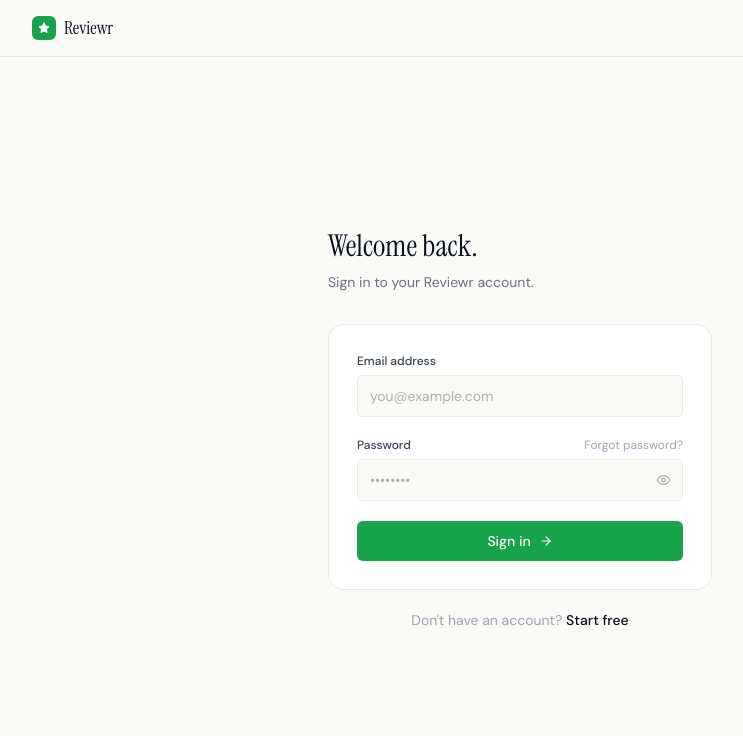
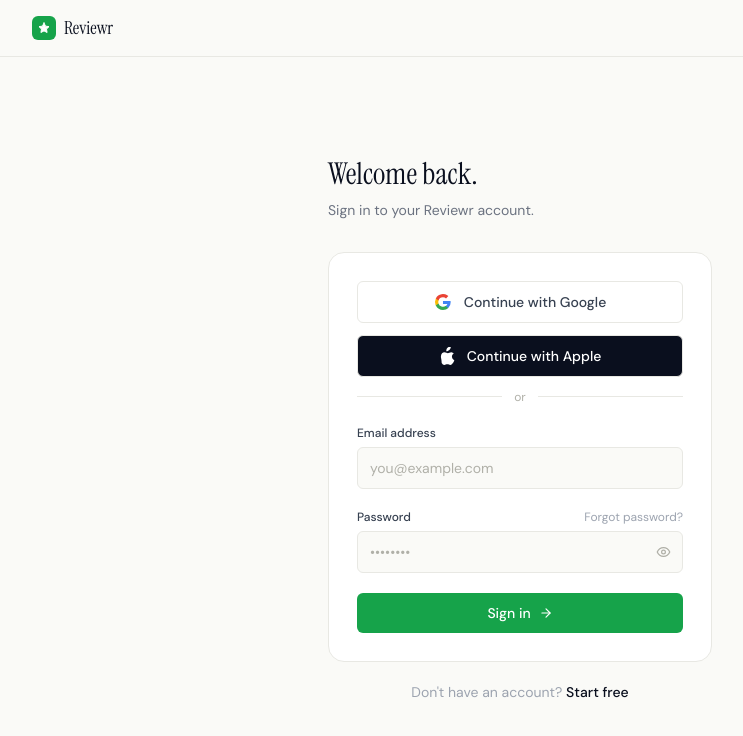
Before and after one commit to zmaj1234/reviewr, a Next.js app: page /login in a window 1280 px wide. Shown: the top 736 px of the page, without its empty margins (120-863 px from the left). Built offline with nearby package versions, Linux system fonts and the light colour scheme.

Commit message:
feat: add Google and Apple OAuth to login/signup

```diff
--- a/app/(auth)/login/page.tsx
+++ b/app/(auth)/login/page.tsx
@@ -7,6 +7,7 @@ import { Star, Eye, EyeOff, ArrowRight } from 'lucide-react'
 import { createClient } from '@/lib/supabase/client'
 import { Spinner } from '@/components/ui/spinner'
 import { useToast } from '@/components/ui/toast'
+import { OAuthButtons } from '@/components/auth/oauth-buttons'
 
 export default function LoginPage() {
   const [email, setEmail] = useState('')
@@ -58,6 +59,7 @@ export default function LoginPage() {
           </div>
 
           <form onSubmit={handleSubmit} className="bg-white border border-[#e8e8e3] rounded-lg p-7 space-y-5">
+            <OAuthButtons />
             <div>
               <label className="block text-xs font-medium text-[#374151] mb-1.5">Email address</label>
               <input
--- a/app/(auth)/signup/page.tsx
+++ b/app/(auth)/signup/page.tsx
@@ -7,6 +7,7 @@ import { Star, Eye, EyeOff, ArrowRight } from 'lucide-react'
 import { createClient } from '@/lib/supabase/client'
 import { Spinner } from '@/components/ui/spinner'
 import { useToast } from '@/components/ui/toast'
+import { OAuthButtons } from '@/components/auth/oauth-buttons'
 
 export default function SignupPage() {
   const [name, setName] = useState('')
@@ -70,6 +71,7 @@ export default function SignupPage() {
           </div>
 
           <form onSubmit={handleSubmit} className="bg-white border border-[#e8e8e3] rounded-lg p-7 space-y-5">
+            <OAuthButtons />
             <div>
               <label className="block text-xs font-medium text-[#374151] mb-1.5">Full name</label>
               <input
--- /dev/null
+++ b/components/auth/oauth-buttons.tsx
@@ -0,0 +1,64 @@
+'use client'
+
+import { useState } from 'react'
+import { createClient } from '@/lib/supabase/client'
+import { Spinner } from '@/components/ui/spinner'
+
+export function OAuthButtons() {
+  const [loadingGoogle, setLoadingGoogle] = useState(false)
+  const [loadingApple, setLoadingApple]   = useState(false)
+
+  async function signInWith(provider: 'google' | 'apple') {
+    const setLoading = provider === 'google' ? setLoadingGoogle : setLoadingApple
+    setLoading(true)
+    const supabase = createClient()
+    await supabase.auth.signInWithOAuth({
+      provider,
+      options: { redirectTo: `${window.location.origin}/auth/callback` },
+    })
+    setLoading(false)
+  }
+
+  return (
+    <div className="space-y-3">
+      {/* Google */}
+      <button
+        type="button"
+        onClick={() => signInWith('google')}
+        disabled={loadingGoogle || loadingApple}
+        className="w-full flex items-center justify-center gap-3 border border-[#e8e8e3] bg-white text-sm font-medium text-[#374151] py-2.5 rounded-md hover:bg-[#fafaf7] hover:border-[#d1d0ca] transition-colors disabled:opacity-50 disabled:cursor-not-allowed"
+      >
+        {loadingGoogle ? <Spinner size={15} /> : (
+          <svg width="18" height="18" viewBox="0 0 18 18" aria-hidden>
+            <path fill="#4285F4" d="M16.51 8H8.98v3h4.3c-.18 1-.74 1.48-1.6 2.04v2.01h2.6a7.8 7.8 0 0 0 2.38-5.88c0-.57-.05-.66-.15-1.18z"/>
+            <path fill="#34A853" d="M8.98 17c2.16 0 3.97-.72 5.3-1.94l-2.6-2a4.8 4.8 0 0 1-7.18-2.54H1.83v2.07A8 8 0 0 0 8.98 17z"/>
+            <path fill="#FBBC05" d="M4.5 10.52a4.8 4.8 0 0 1 0-3.04V5.41H1.83a8 8 0 0 0 0 7.18l2.67-2.07z"/>
+            <path fill="#EA4335" d="M8.98 4.18c1.17 0 2.23.4 3.06 1.2l2.3-2.3A8 8 0 0 0 1.83 5.4L4.5 7.49a4.77 4.77 0 0 1 4.48-3.3z"/>
+          </svg>
+        )}
+        Continue with Google
+      </button>
+
+      {/* Apple */}
+      <button
+        type="button"
+        onClick={() => signInWith('apple')}
+        disabled={loadingGoogle || loadingApple}
+        className="w-full flex items-center justify-center gap-3 border border-[#e8e8e3] bg-[#0a0f1e] text-sm font-medium text-white py-2.5 rounded-md hover:bg-[#111827] transition-colors disabled:opacity-50 disabled:cursor-not-allowed"
+      >
+        {loadingApple ? <Spinner size={15} className="text-white" /> : (
+          <svg width="16" height="18" viewBox="0 0 814 1000" aria-hidden fill="currentColor">
+            <path d="M788.1 340.9c-5.8 4.5-108.2 62.2-108.2 190.5 0 148.4 130.3 200.9 134.2 202.2-.6 3.2-20.7 71.9-68.7 141.9-42.8 61.6-87.5 123.1-155.5 123.1s-85.5-39.5-164-39.5c-76 0-103.7 40.8-165.9 40.8s-105-42.4-148.3-107.4C108.2 692.1 67.7 612.7 67.7 537.3c0-156.1 102.1-238.8 201.9-238.8 76 0 138.8 50 185.8 50 45.1 0 115.7-52.7 199.7-52.7zm-234-181.5c39.5-47.5 67.8-113.6 67.8-179.7 0-9-.6-18.1-2.2-25.8-63.7 2.3-138.8 42.4-184.4 92.6-35.6 39-68.5 105.1-68.5 172.5 0 9.7 1.6 19.4 2.2 22.5 4.5.6 9 1.3 13.6 1.3 57 0 127.3-38.3 171.5-83.4z"/>
+          </svg>
+        )}
+        Continue with Apple
+      </button>
+
+      <div className="flex items-center gap-3">
+        <div className="flex-1 h-px bg-[#e8e8e3]" />
+        <span className="text-xs text-[#b0b0a8]">or</span>
+        <div className="flex-1 h-px bg-[#e8e8e3]" />
+      </div>
+    </div>
+  )
+}
```
